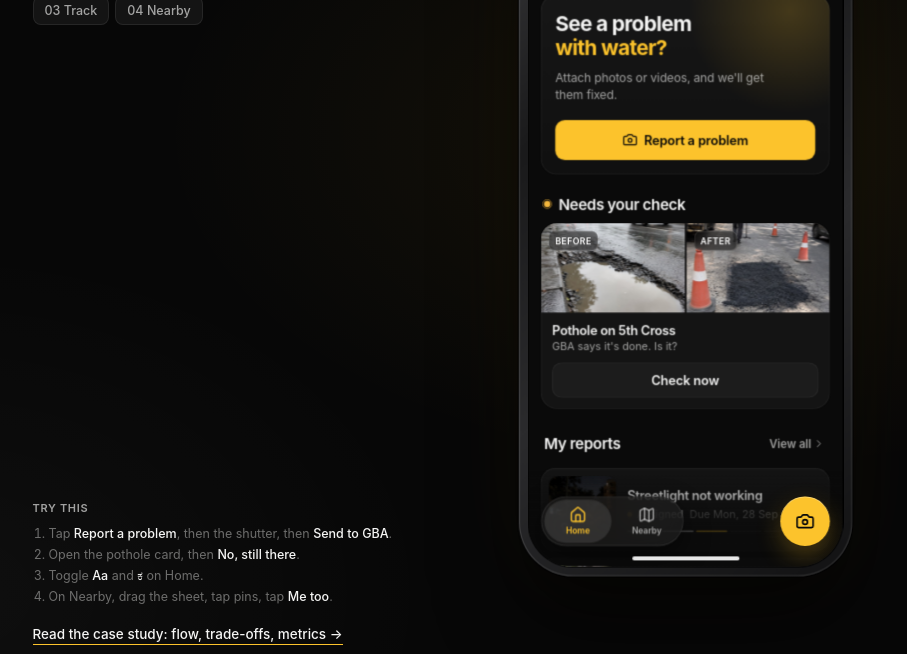
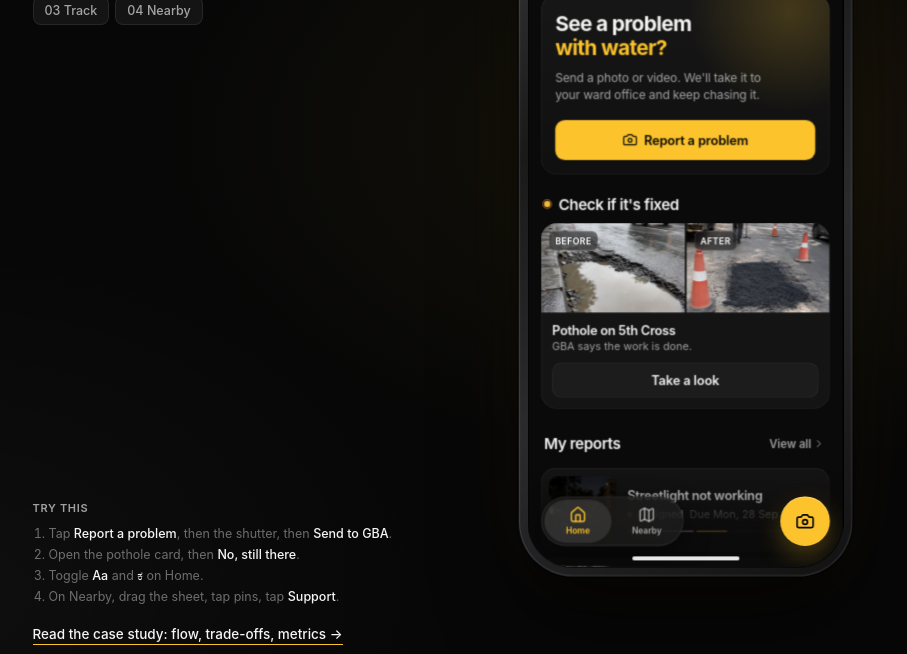
Before and after one commit to Sudhanva5/Nodi-App, a Next.js app: page / in a window 1280 px wide. Shown: the part 232-886 px from the top of the page, without its empty margins (177-1084 px from the left). Built offline with nearby package versions, Linux system fonts and the light colour scheme; a web font is replaced by a local one.

Commit message:
copy: human-edit pass across app, 'Me too' renamed to 'Support', remove Namma Yatri account line

```diff
--- a/app/case-study/page.tsx
+++ b/app/case-study/page.tsx
@@ -277,7 +277,7 @@ const roadmap: { label: string; tone: string; items: string[] }[] = [
       "Automatic formal letter to ward engineer",
       "WhatsApp and push updates",
       "Citizen confirm and reopen",
-      "Nearby map with me too",
+      "Nearby map with a Support button",
       "Kannada and English, big text, Listen",
       "Verified badges, X proof matched by ops",
     ],
@@ -329,7 +329,7 @@ const metricGroups: { title: string; items: [string, string][] }[] = [
   {
     title: "Trust and engagement",
     items: [
-      ["Me too per issue", "Dedup health"],
+      ["Supporters per issue", "Dedup health"],
       ["Second report within 60 days", "Share"],
       ["WhatsApp update open rate", "Share"],
     ],
--- a/app/globals.css
+++ b/app/globals.css
@@ -487,7 +487,7 @@ figure { margin: 0; }
 .viewall { display: inline-flex; align-items: center; gap: 2px; font-size: calc(var(--k) * 14px); font-weight: 600; color: var(--t2); padding: 6px 2px 6px 8px; min-height: 36px; }
 .stack { display: flex; flex-direction: column; gap: 12px; margin: 0 16px; }
 
-/* Needs your check: no accent border, content stacked */
+/* Check if it's fixed: no accent border, content stacked */
 .checkcard { display: block; width: 100%; background: var(--s1); border-radius: 20px; overflow: hidden; text-align: left; box-shadow: 0 0 0 1px var(--line) inset; }
 .checkcard-imgs { display: grid; grid-template-columns: 1fr 1fr; gap: 2px; height: 150px; }
 .checkcard-imgs figure { position: relative; overflow: hidden; }
@@ -616,3 +616,4 @@ figure { margin: 0; }
 
 /* Reduce motion (accessibility setting) */
 .nodi.calm *, .nodi.calm *::before, .nodi.calm *::after { animation: none !important; transition: none !important; }
+.nb-hint { margin: 6px 0 2px; font-size: calc(var(--k) * 12.5px); color: var(--t3); line-height: 1.45; }
--- a/app/page.tsx
+++ b/app/page.tsx
@@ -5,7 +5,7 @@ import NodiApp, { ScreenKey } from "@/components/NodiApp";
 const NOTES: Record<ScreenKey, { n: string; title: string; why: string[] }> = {
   home: { n: "01", title: "Home · My reports", why: [
     "One job above the fold: 'See a problem' flips through road, streetlights, water and footpaths, with a single 'Report a problem' button under it. The yellow camera button in the dock does the same thing from anywhere.",
-    "'Needs your check' comes first, with a pulsing dot. Only the citizen can close a complaint, which fixes Sahaaya's fake 'Resolved' problem.",
+    "'Check if it's fixed' comes first, with a pulsing dot. Only the citizen can close a complaint, which fixes Sahaaya's fake 'Resolved' problem.",
     "The report cards are compact, and each one shows its status, due date and a thin 5-step progress bar.",
     "Tapping the profile photo opens your ward, a link to your ward on Sahaaya, and accessibility settings: language, bigger text, read aloud and reduce motion.",
   ] },
@@ -36,9 +36,9 @@ const NOTES: Record<ScreenKey, { n: string; title: string; why: string[] }> = {
     "The timeline names real people (the engineer) and has verified badges you can tap for an explanation.",
   ] },
   nearby: { n: "04", title: "Nearby · Citizen-style live map", why: [
-    "A dark map with glowing pins for each category. The number on a pin shows how many neighbours said 'me too'.",
+    "A dark map with glowing pins for each category. The number on a pin shows how many neighbours support that complaint.",
     "The ward scorecard (fixed on time, average days, open now) holds the authority publicly accountable.",
-    "'Me too' adds your voice without filing a new complaint.",
+    "'Support' adds your name to an existing complaint, so you don't have to file a new one.",
     "The 'Official updates' tab shows verified GBA posts from X, linked to the complaints they close.",
   ] },
 };
@@ -76,7 +76,7 @@ export default function Page() {
             <li>Tap <em>Report a problem</em>, then the shutter, then <em>Send to GBA</em>.</li>
             <li>Open the pothole card, then <em>No, still there</em>.</li>
             <li>Toggle <em>Aa</em> and <em>ಕ</em> on Home.</li>
-            <li>On Nearby, drag the sheet, tap pins, tap <em>Me too</em>.</li>
+            <li>On Nearby, drag the sheet, tap pins, tap <em>Support</em>.</li>
           </ol>
         </div>
         <a className="p-link" href="/case-study">Read the case study: flow, trade-offs, metrics →</a>
--- a/components/Home.tsx
+++ b/components/Home.tsx
@@ -37,7 +37,7 @@ export default function Home({ reports, lang, ward, onProfile, onReport, onOpen
             {kn ? (<><FlipText items={FLIP_KN} className="accent" /><br />ಸಮಸ್ಯೆ ಕಾಣಿಸಿತೇ?</>)
                 : (<>See a problem<br /><FlipText items={FLIP_EN} className="accent" /></>)}
           </h2>
-          <p className="hero-sub">{kn ? "ಫೋಟೋ ಅಥವಾ ವಿಡಿಯೋ ಕಳುಹಿಸಿ, ನಾವು ಸರಿ ಮಾಡಿಸುತ್ತೇವೆ." : "Attach photos or videos, and we'll get them fixed."}</p>
+          <p className="hero-sub">{kn ? "ಫೋಟೋ ಅಥವಾ ವಿಡಿಯೋ ಕಳುಹಿಸಿ. ನಾವು ಅದನ್ನು ನಿಮ್ಮ ವಾರ್ಡ್ ಕಚೇರಿಗೆ ತಲುಪಿಸಿ, ಸರಿಯಾಗುವವರೆಗೆ ಬೆನ್ನಟ್ಟುತ್ತೇವೆ." : "Send a photo or video. We'll take it to your ward office and keep chasing it."}</p>
           <button className="primary" onClick={() => onReport("photo")}>
             <Camera size={19} /> {t("Report a problem")}
           </button>
@@ -45,7 +45,7 @@ export default function Home({ reports, lang, ward, onProfile, onReport, onOpen
 
         {needsCheck.length > 0 && (
           <section className="block">
-            <div className="blockhead"><h2 className="title"><span className="pulse-dot" />{t("Needs your check")}</h2></div>
+            <div className="blockhead"><h2 className="title"><span className="pulse-dot" />{t("Check if it's fixed")}</h2></div>
             <div className="stack">
               {needsCheck.map((r) => (
                 <button key={r.id} className="checkcard" onClick={() => onOpen(r.id)}>
@@ -55,8 +55,8 @@ export default function Home({ reports, lang, ward, onProfile, onReport, onOpen
                   </div>
                   <div className="checkcard-body">
                     <div className="cc-title">{r.title}</div>
-                    <div className="cc-sub">{t("GBA says it's done. Is it?")}</div>
-                    <span className="btn-secondary">{t("Check now")}</span>
+                    <div className="cc-sub">{t("GBA says the work is done.")}</div>
+                    <span className="btn-secondary">{t("Take a look")}</span>
                   </div>
                 </button>
               ))}
@@ -87,7 +87,7 @@ export default function Home({ reports, lang, ward, onProfile, onReport, onOpen
           </div>
         </section>
 
-        <p className="trustline"><ShieldCheck size={12} /> {t("Every report goes as a formal letter to your ward office.")}</p>
+        <p className="trustline"><ShieldCheck size={12} /> {t("Every report reaches your ward office as a formal letter.")}</p>
 
         <footer className="manifesto">
           <h2 className="mf-big">{kn ? <>ಬೆಂಗಳೂರನ್ನು<br />ಮತ್ತೆ<br />ಅದ್ಭುತಗೊಳಿಸೋಣ.</> : <>Let&apos;s make<br />Bengaluru<br />great again.</>}</h2>
--- a/components/Nearby.tsx
+++ b/components/Nearby.tsx
@@ -55,6 +55,7 @@ export default function Nearby({ lang, onVerified, extraMeToo }: { lang: Lang; o
 
         {tab === "issues" ? (
           <div className="nb-list">
+            <p className="nb-hint">{lang === "kn" ? "ಇದೇ ಸಮಸ್ಯೆ ನೋಡಿದ್ದೀರಾ? ಬೆಂಬಲ ಒತ್ತಿ, ಅದು ವಾರ್ಡ್ ಪಟ್ಟಿಯಲ್ಲಿ ಮೇಲೆ ಹೋಗುತ್ತದೆ." : "Seen the same problem? Tap Support and it moves up the ward's list."}</p>
             {ordered.map((i) => <IssueRow key={i.id} i={i} lang={lang} sel={i.id === sel} mine={!!mine[i.id]} onSel={() => setSel(i.id)} onMeToo={() => setMine((m) => ({ ...m, [i.id]: !m[i.id] }))} t={t} />)}
           </div>
         ) : (
@@ -68,7 +69,7 @@ export default function Nearby({ lang, onVerified, extraMeToo }: { lang: Lang; o
                 </div>
                 <p>{p.text}</p>
                 {p.photo && <img src={p.photo} alt="" className="xp-img" />}
-                <div className="xp-foot"><span><BadgeCheck size={13} /> Closes {p.matched} Nodi complaint{p.matched > 1 ? "s" : ""}, waiting for citizens to confirm</span></div>
+                <div className="xp-foot"><span><BadgeCheck size={13} /> Linked to {p.matched} complaint{p.matched > 1 ? "s" : ""}. Waiting for the reporter{p.matched > 1 ? "s" : ""} to confirm</span></div>
               </div>
             ))}
           </div>
@@ -91,7 +92,7 @@ function IssueRow({ i, lang, sel, mine, onSel, onMeToo, t }: { i: NearbyIssue; l
       <button className={"metoo" + (mine ? " on" : "")} onClick={(e) => { e.stopPropagation(); onMeToo(); }} aria-pressed={mine}>
         <ThumbsUp size={16} strokeWidth={2} fill={mine ? "currentColor" : "none"} />
         <b>{i.meToo}</b>
-        <span>{t("Me too")}</span>
+        <span>{t("Support")}</span>
       </button>
     </div>
   );
--- a/components/NodiApp.tsx
+++ b/components/NodiApp.tsx
@@ -25,7 +25,7 @@ function makeNew(cat: Category, voice: boolean): Report {
     expected: "Mon, 28 Sep", reportedAgo: "just now", meToo: 3,
     timeline: [
       { when: "Today, 9:39 AM", kind: "letter", title: "Formal letter sent", body: "Emailed to the Ward 151 office and logged on Sahaaya. Ref GBA/W151/2026/4611." },
-      { when: "Today, 9:38 AM", kind: "neighbours", title: "Joined 3 neighbours", body: "Same issue reported today, so it's one stronger complaint." },
+      { when: "Today, 9:38 AM", kind: "neighbours", title: "Added to 3 neighbours' report", body: "They reported the same problem today, so it's now one complaint from 4 people." },
       { when: "Today, 9:38 AM", kind: "you", title: "You reported this", body: voice ? "Photo, location and a Kannada voice note sent." : "Photo and location sent." },
     ],
   };
@@ -87,7 +87,7 @@ export default function NodiApp({ jump, onScreen }: { jump?: { key: ScreenKey; n
             setToast("Thank you. Complaint closed.");
           }}
           onReopen={() => {
-            update(detail.id, (r) => ({ ...r, stage: 2, reopened: true, expected: "Tue, 29 Sep", statusLine: "Sent to the Asst. Executive Engineer. New deadline: Tue, 29 Sep. 2 neighbours asked to check.", timeline: [{ when: "Today, 12:05 PM", kind: "reopen", title: "Reopened and escalated", body: "You said it's not fixed. Sent to M. Prakash, Asst. Executive Engineer, with a new deadline." }, ...r.timeline] }));
+            update(detail.id, (r) => ({ ...r, stage: 2, reopened: true, expected: "Tue, 29 Sep", statusLine: "Sent to the Asst. Executive Engineer with a new deadline of Tue, 29 Sep. We've asked 2 neighbours to check it too.", timeline: [{ when: "Today, 12:05 PM", kind: "reopen", title: "Reopened and escalated", body: "You said it's not fixed. Sent to M. Prakash, Asst. Executive Engineer, with a new deadline." }, ...r.timeline] }));
             setToast("Reopened and escalated");
           }} />
       )}
--- a/components/Profile.tsx
+++ b/components/Profile.tsx
@@ -41,11 +41,11 @@ export default function Profile({ ward, onWard, prefs, setPrefs, onClose }: {
                 <button className="pf-edit" aria-label="Change photo"><Camera size={14} /></button>
               </div>
               <h2>Ramesh K.</h2>
-              <p>+91 98xxx x4521 · {kn ? "ನಮ್ಮ ಯಾತ್ರಿ ಖಾತೆ" : "Namma Yatri account"}</p>
+              <p>+91 98xxx x4521</p>
               <div className="pf-stats">
-                <div><b>12</b><span>{kn ? "ದೂರುಗಳು" : "reported"}</span></div>
-                <div><b>9</b><span>{kn ? "ಸರಿಯಾಗಿದೆ" : "fixed"}</span></div>
-                <div><b>41</b><span>{kn ? "ನನಗೂ" : "me too"}</span></div>
+                <div><b>12</b><span>{kn ? "ನೀವು ದೂರಿತ್ತದ್ದು" : "Reported"}</span></div>
+                <div><b>9</b><span>{kn ? "ಸರಿಯಾದದ್ದು" : "Fixed"}</span></div>
+                <div><b>41</b><span>{kn ? "ಬೆಂಬಲಿಸಿದ್ದು" : "Supported"}</span></div>
               </div>
             </div>
 
@@ -85,7 +85,7 @@ export default function Profile({ ward, onWard, prefs, setPrefs, onClose }: {
               </div>
               <div className="pf-row">
                 <span className="pf-ic"><Sparkles size={17} /></span>
-                <span className="pf-main"><b>{kn ? "ಕಡಿಮೆ ಚಲನೆ" : "Reduce motion"}</b><span>{kn ? "ಅನಿಮೇಶನ್ ನಿಲ್ಲಿಸಿ" : "Stop moving text and effects"}</span></span>
+                <span className="pf-main"><b>{kn ? "ಕಡಿಮೆ ಚಲನೆ" : "Reduce motion"}</b><span>{kn ? "ಅನಿಮೇಶನ್ ನಿಲ್ಲಿಸಿ" : "Turns off animations"}</span></span>
                 <Toggle on={prefs.calm} onChange={(v) => set("calm", v)} label="Reduce motion" />
               </div>
             </div>
--- a/lib/data.ts
+++ b/lib/data.ts
@@ -60,10 +60,10 @@ export const INITIAL_REPORTS: Report[] = [
     meToo: 14,
     engineer: "S. Nagaraj, Asst. Engineer",
     timeline: [
-      { when: "Today, 11:42 AM", kind: "proof", title: "Work done", body: "GBA posted a photo of the finished repair on X. We matched it to your complaint using location and time." },
+      { when: "Today, 11:42 AM", kind: "proof", title: "Work done", body: "GBA posted a photo of the finished repair on X. We matched it to your complaint by location and time." },
       { when: "Fri, 25 Sep · 4:10 PM", kind: "assigned", title: "Assigned to S. Nagaraj", body: "Asst. Engineer, Ward 151. Expected fix by Sat, 26 Sep." },
       { when: "Thu, 24 Sep · 9:05 AM", kind: "letter", title: "Formal letter sent", body: "Emailed to the Ward 151 office and logged on Sahaaya. Ref GBA/W151/2026/4471." },
-      { when: "Thu, 24 Sep · 8:52 AM", kind: "neighbours", title: "14 neighbours added their voice", body: "More voices move a complaint up the ward's list." },
+      { when: "Thu, 24 Sep · 8:52 AM", kind: "neighbours", title: "14 neighbours supported this", body: "The more people support a complaint, the higher it goes on the ward's list." },
       { when: "Thu, 24 Sep · 8:51 AM", kind: "you", title: "You reported this", body: "Photo and location sent." },
     ],
   },
--- a/lib/i18n.ts
+++ b/lib/i18n.ts
@@ -5,9 +5,9 @@ const KN: Record<string, string> = {
   "See a problem on the road?": "ರಸ್ತೆಯಲ್ಲಿ ಸಮಸ್ಯೆ ಕಾಣಿಸಿತೇ?",
   "Report a problem": "ಸಮಸ್ಯೆ ವರದಿ ಮಾಡಿ",
   "Photo, video or just speak. Takes 20 seconds.": "ಫೋಟೋ, ವಿಡಿಯೋ ಅಥವಾ ಮಾತನಾಡಿ. 20 ಸೆಕೆಂಡ್ ಸಾಕು.",
-  "Needs your check": "ನಿಮ್ಮ ಪರಿಶೀಲನೆ ಬೇಕು",
+  "Check if it's fixed": "ಸರಿಯಾಗಿದೆಯೇ ನೋಡಿ",
   "My reports": "ನನ್ನ ದೂರುಗಳು",
-  "Check now": "ಈಗ ನೋಡಿ",
+  "Take a look": "ಒಮ್ಮೆ ನೋಡಿ",
   "Home": "ಮುಖಪುಟ",
   "Report": "ವರದಿ",
   "Nearby": "ಹತ್ತಿರ",
@@ -17,9 +17,9 @@ const KN: Record<string, string> = {
   "No, still there": "ಇಲ್ಲ, ಇನ್ನೂ ಇದೆ",
   "Listen": "ಕೇಳಿ",
   "Send to GBA": "GBA ಗೆ ಕಳುಹಿಸಿ",
-  "Me too": "ನನಗೂ",
-  "GBA says it's done. Is it?": "GBA ಮುಗಿದಿದೆ ಎನ್ನುತ್ತದೆ. ನಿಜವೇ?",
-  "Every report goes as a formal letter to your ward office.": "ಪ್ರತಿ ದೂರು ನಿಮ್ಮ ವಾರ್ಡ್ ಕಚೇರಿಗೆ ಅಧಿಕೃತ ಪತ್ರವಾಗಿ ಹೋಗುತ್ತದೆ.",
+  "Support": "ಬೆಂಬಲ",
+  "GBA says the work is done.": "ಕೆಲಸ ಮುಗಿದಿದೆ ಎಂದು GBA ಹೇಳುತ್ತದೆ.",
+  "Every report reaches your ward office as a formal letter.": "ಪ್ರತಿ ದೂರು ನಿಮ್ಮ ವಾರ್ಡ್ ಕಚೇರಿಗೆ ಅಧಿಕೃತ ಪತ್ರವಾಗಿ ತಲುಪುತ್ತದೆ.",
   "What happened so far": "ಇಲ್ಲಿಯವರೆಗೆ ಏನಾಯಿತು",
   "Before": "ಮೊದಲು",
   "After": "ನಂತರ",
```
Also changed, not shown: components/Detail.tsx (+5 -5 lines), components/ReportFlow.tsx (+6 -6 lines), 2 other files (tests, documents, lock files or other folders).
